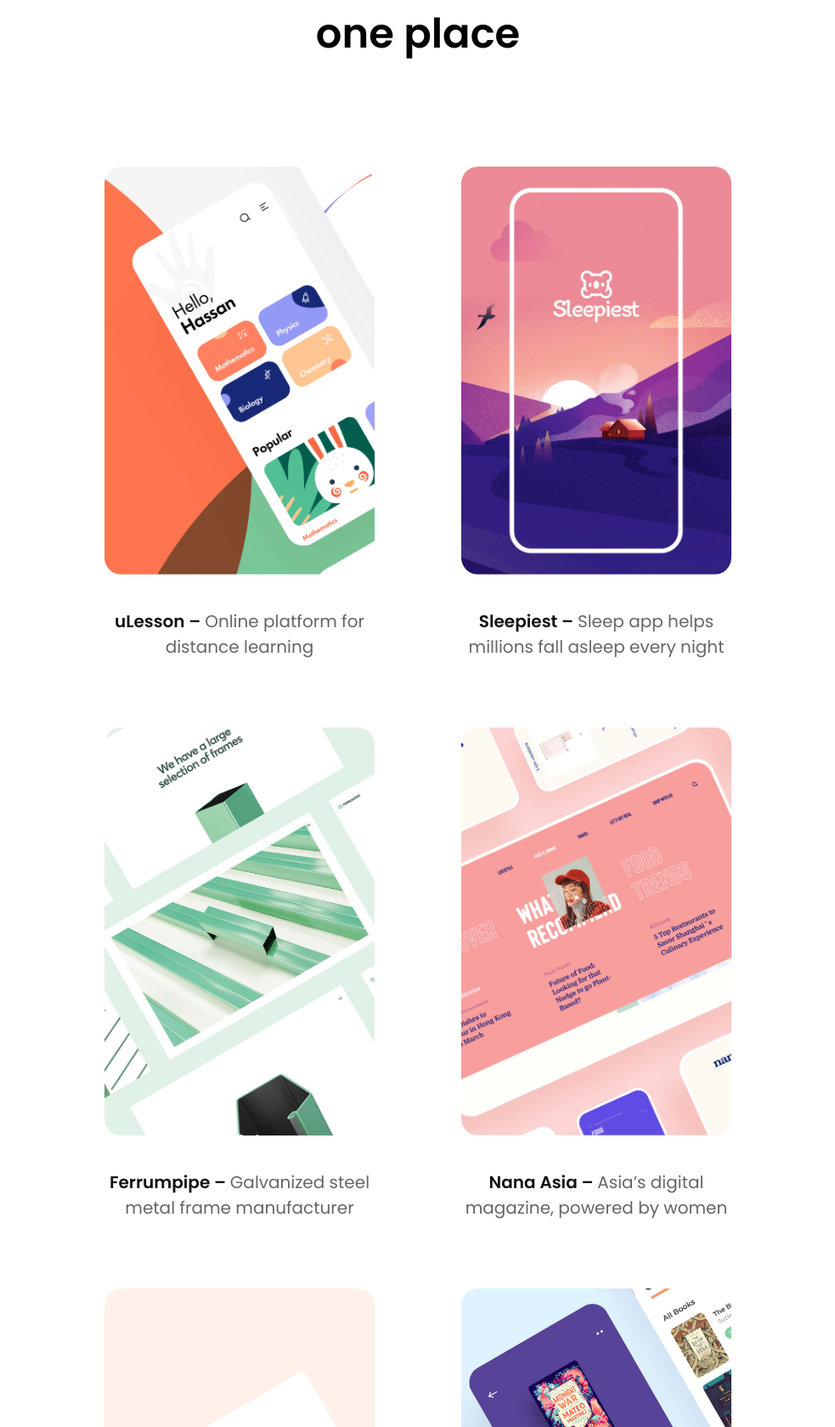
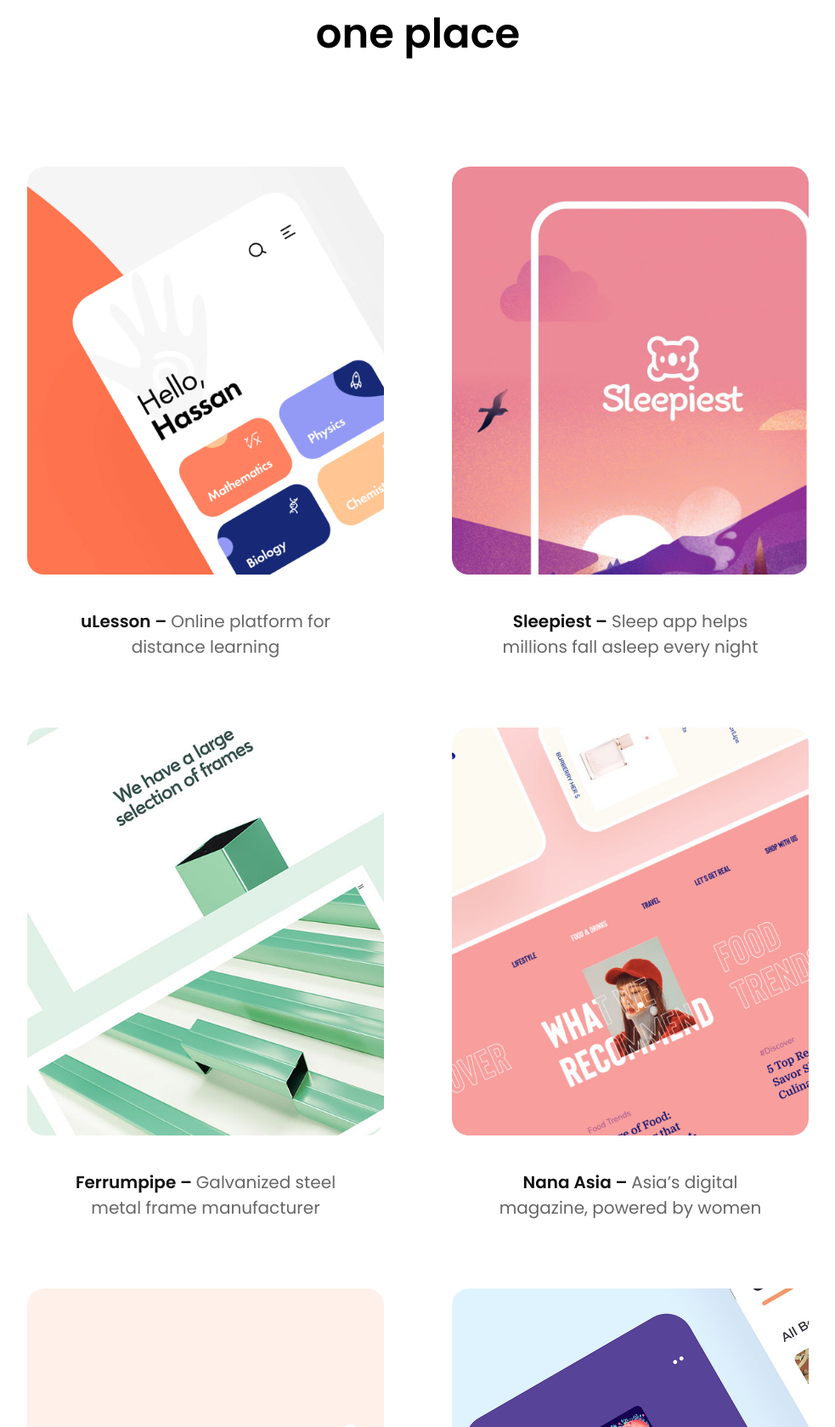
Before and after one commit to Maxx058/Flint, a PHP site: page /work.html in a window 1280 px wide. Shown: the part 241-1920 px from the top of the page at 85% size, without its empty margins (148-1131 px from the left). Run offline with PHP 8.4, Linux system fonts and the light colour scheme.

Commit message:
work page updates

```diff
--- a/css/work.css
+++ b/css/work.css
@@ -107,7 +107,6 @@ header {
 }
 
 .project-column-1 {
-  justify-content: center;
   display: flex;
   gap: 80px;
   flex-direction: column;
@@ -129,10 +128,16 @@ header {
 }
 
 .project-img {
-  max-width: 580px;
+  width: 520px;
+  border-radius: 20px;
+  align-items: center;
+}
+
+.project-img-container {
+  overflow: hidden;
+  max-width: 420px;
   max-height: 480px;
   border-radius: 20px;
-  background-size: cover;
 }
 
 .project-description {
--- a/work.html
+++ b/work.html
@@ -36,7 +36,7 @@
       <!-- opening of column 1 -->
       <div class="project-column-1">
         <div class="project-item">
-          <img class="project-img" src="/images/Project1.jpg" alt="" />
+          <div class="project-img-container"><img class="project-img" src="/images/Project1.jpg" alt="#" /></div>
 
           <p class="project-description">
             <span style="font-weight: 600; color: #121212">uLesson – </span>
@@ -45,7 +45,7 @@
         </div>
 
         <div class="project-item">
-          <img class="project-img" src="/images/project2.jpg" alt="" />
+          <div class="project-img-container"><img class="project-img" src="/images/project2.jpg" alt="#" /></div>
 
           <p class="project-description">
             <span style="font-weight: 600; color: #121212">Ferrumpipe – </span>
@@ -54,7 +54,7 @@
         </div>
 
         <div class="project-item">
-          <img class="project-img" src="/images/project3.jpg" alt="" />
+          <div class="project-img-container"><img class="project-img" src="/images/project3.jpg" alt="#" /></div>
 
           <p class="project-description">
             <span style="font-weight: 600; color: #121212">Punto Pago – </span>
@@ -70,7 +70,7 @@
 
       <div class="project-column-2">
         <div class="project-item">
-          <img class="project-img" src="/images/project4.jpg" alt="" />
+          <div class="project-img-container"><img class="project-img" src="/images/project4.jpg" alt="#" /></div>
 
           <p class="project-description">
             <span style="font-weight: 600; color: #121212">Sleepiest – </span>
@@ -79,7 +79,7 @@
         </div>
 
         <div class="project-item">
-          <img class="project-img" src="/images/project5.jpg" alt="" />
+         <div class="project-img-container"><img class="project-img" src="/images/project5.jpg" alt="#" /></div>
 
           <p class="project-description">
             <span style="font-weight: 600; color: #121212">Nana Asia – </span>
@@ -88,7 +88,7 @@
         </div>
 
         <div class="project-item">
-          <img class="project-img" src="/images/project6.jpg" alt="" />
+          <div class="project-img-container"><img class="project-img" src="/images/project6.jpg" alt="#" /></div>
 
           <p class="project-description">
             <span style="font-weight: 600; color: #121212">Rally Reader – </span>
```
